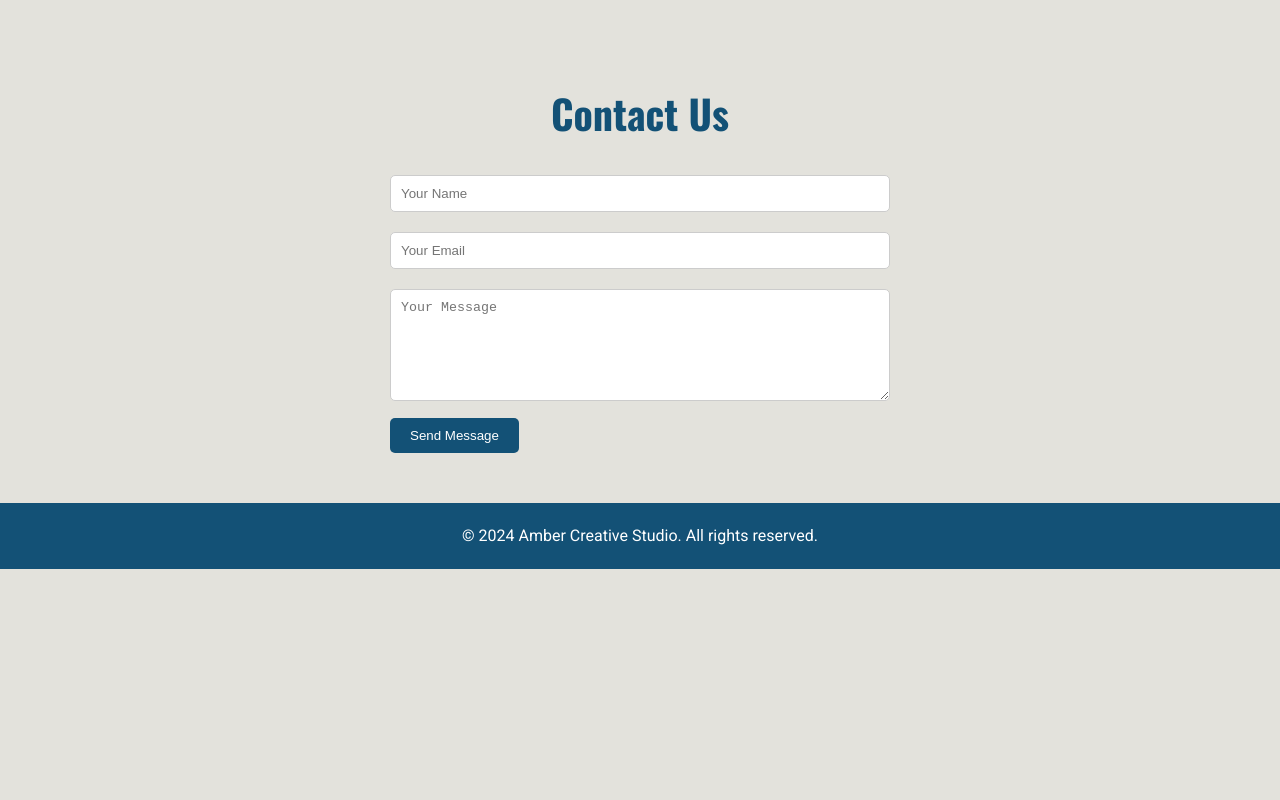
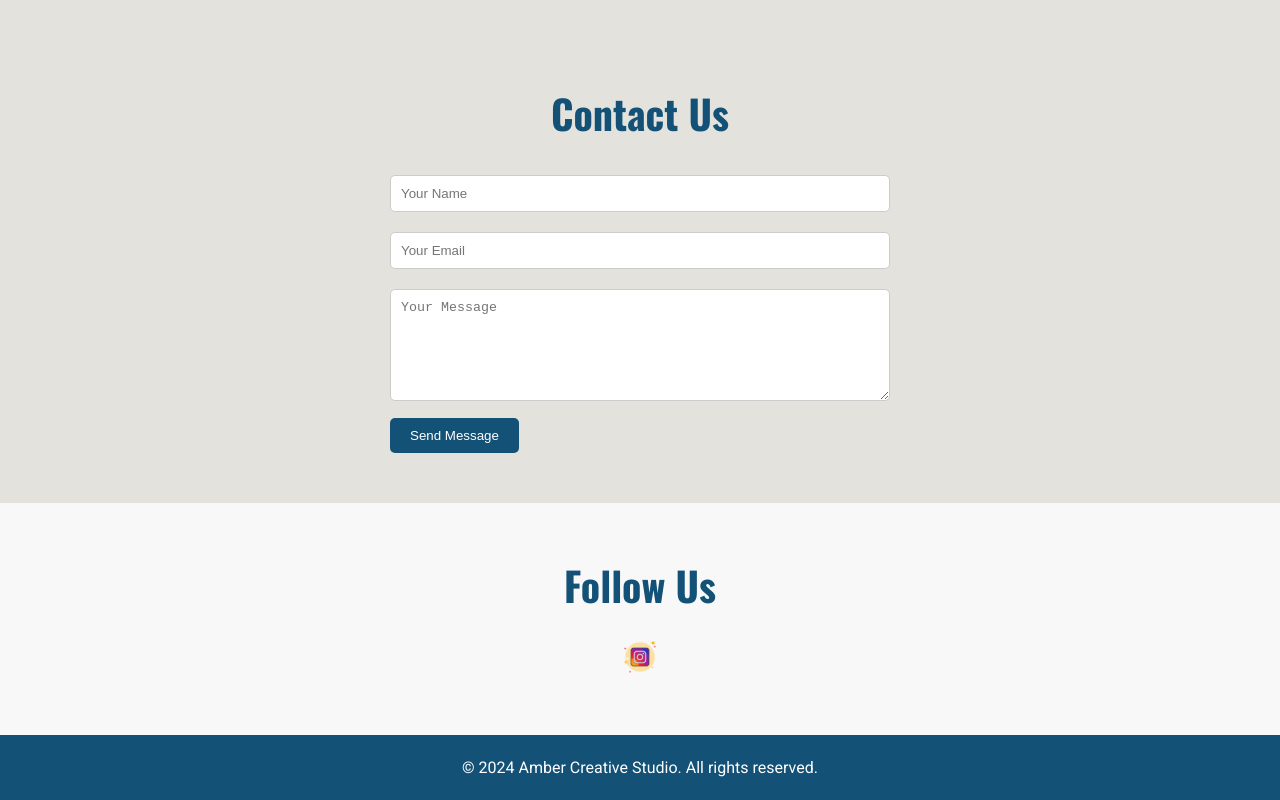
Before and after one commit to TR1114/amber, a plain HTML site: page index.html in a window 1280 px wide. Shown: the part 1274-2074 px from the top of the page. Before the commit the page ends 1843 px from the top, so only its background shows below. Drawn offline with nearby package versions, Linux system fonts and the light colour scheme.

Commit message:
Add Instagram icon with link to social section

```diff
--- a/index.html
+++ b/index.html
@@ -147,6 +147,38 @@
             background-color: #0f3a52;
         }
 
+        .social {
+            padding: 50px 20px;
+            background-color: #f8f8f8;
+            text-align: center;
+        }
+
+        .social h2 {
+            font-family: 'Oswald', sans-serif;
+            font-size: 2.5em;
+            color: #135176;
+            margin-bottom: 20px;
+        }
+
+        .social-icons {
+            display: inline-block;
+        }
+
+        .social-icons a {
+            text-decoration: none;
+            margin: 0 10px;
+        }
+
+        .social-icons img {
+            width: 40px;
+            height: 40px;
+            transition: transform 0.3s ease;
+        }
+
+        .social-icons img:hover {
+            transform: scale(1.1); /* Slight zoom on hover */
+        }
+
         footer {
             background-color: #135176;
             color: #fff;
@@ -223,6 +255,16 @@
         </form>
     </section>
 
+    <section id="social" class="social">
+        <h2>Follow Us</h2>
+        <div class="social-icons">
+            <a href="https://www.instagram.com/amber.creativestudio" target="_blank">
+                <img src="images/instagram-icon.png" alt="Instagram">
+            </a>
+            <!-- Add other social media icons here if needed -->
+        </div>
+    </section>
+
     <footer>
         <p>&copy; 2024 Amber Creative Studio. All rights reserved.</p>
     </footer>
```
Also changed, not shown: images/instagram-icon.png (added).
